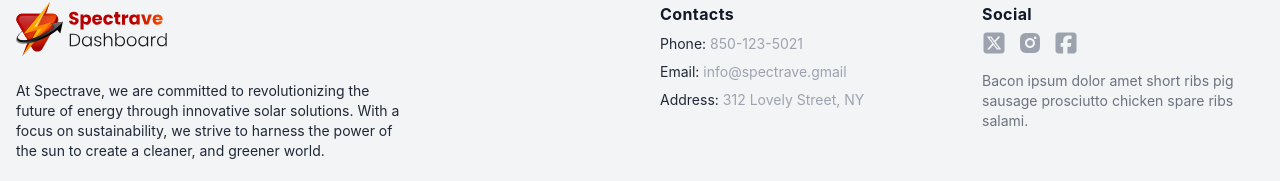
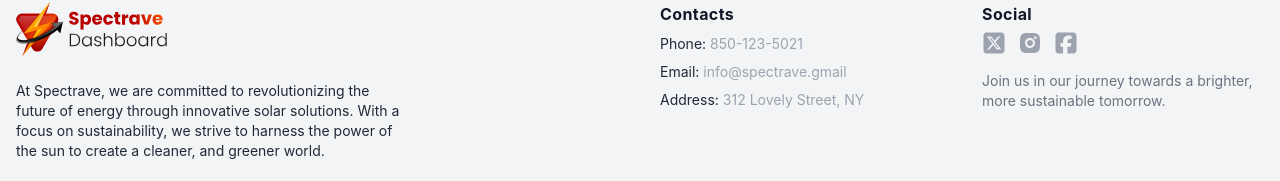
Before and after one commit to Babar78/Spectrave_Dashboard, a React (Create React App) app: page / in a window 1280 px wide. Shown: the part 247-428 px from the top of the page. Built offline with nearby package versions, Linux system fonts and the light colour scheme.

Commit message:
chore: Update Footer component with new text content

```diff
--- a/src/components/Footer/Footer.jsx
+++ b/src/components/Footer/Footer.jsx
@@ -87,8 +87,7 @@ const Footer = () => {
                             </Link>
                         </div>
                         <p className="mt-4 text-sm text-gray-500">
-                            Bacon ipsum dolor amet short ribs pig sausage prosciutto chicken
-                            spare ribs salami.
+                            Join us in our journey towards a brighter, more sustainable tomorrow.
                         </p>
                     </div>
                 </div>
```
